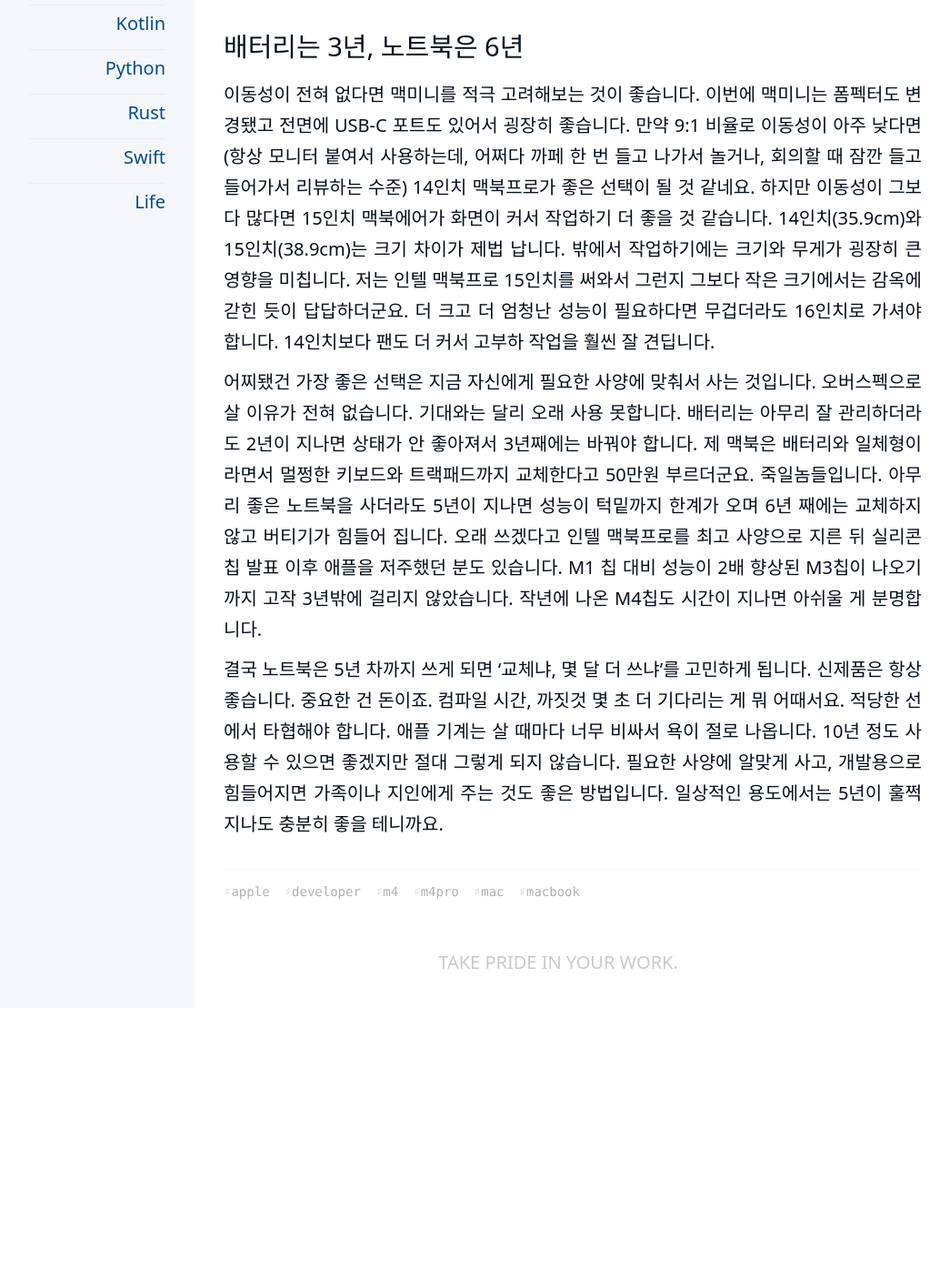
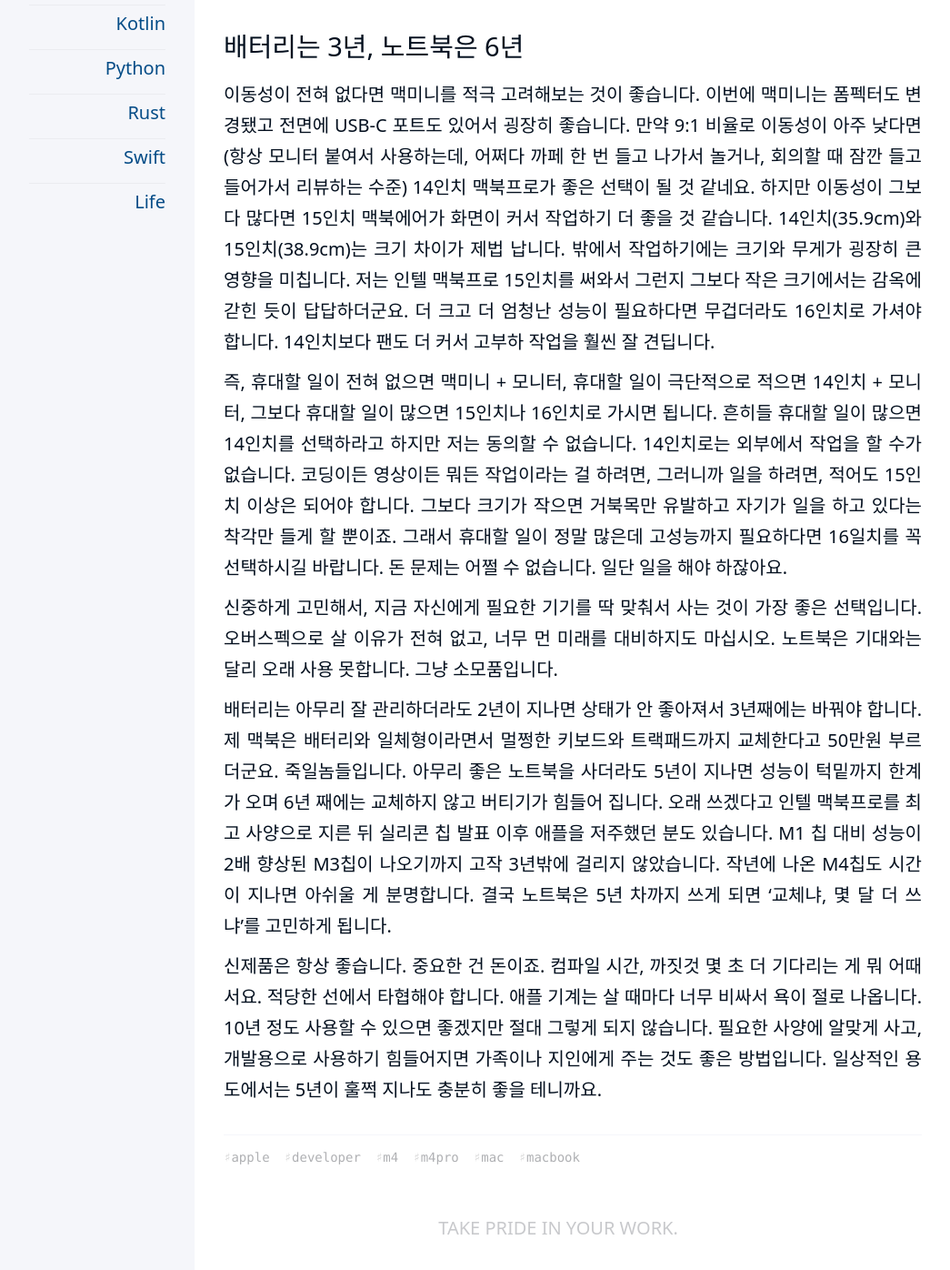
Before and after one commit to kiroshin/kiroshin.github.io, a Jekyll site: the page built from _posts/2025-03-24-macbook_for_dev.md, in a window 1280 px wide and 1400 px high, scrolled down 4244 px. Shown: the top 1396 px of the window at 91% size, without its empty margins (106-1151 px from the left). Built offline with Jekyll 4.4.1, drawn with Linux system fonts in a browser that asks for light colours; before the commit the page ends 5352 px from its top, so only the background shows below that.

Commit message:
Update 2025-03-24-macbook_for_dev.md

```diff
--- a/_posts/2025-03-24-macbook_for_dev.md
+++ b/_posts/2025-03-24-macbook_for_dev.md
@@ -54,6 +54,10 @@
 ## 배터리는 3년, 노트북은 6년
 이동성이 전혀 없다면 맥미니를 적극 고려해보는 것이 좋습니다. 이번에 맥미니는 폼펙터도 변경됐고 전면에 USB-C 포트도 있어서 굉장히 좋습니다. 만약 9:1 비율로 이동성이 아주 낮다면 (항상 모니터 붙여서 사용하는데, 어쩌다 까페 한 번 들고 나가서 놀거나, 회의할 때 잠깐 들고 들어가서 리뷰하는 수준) 14인치 맥북프로가 좋은 선택이 될 것 같네요. 하지만 이동성이 그보다 많다면 15인치 맥북에어가 화면이 커서 작업하기 더 좋을 것 같습니다. 14인치(35.9cm)와 15인치(38.9cm)는 크기 차이가 제법 납니다. 밖에서 작업하기에는 크기와 무게가 굉장히 큰 영향을 미칩니다. 저는 인텔 맥북프로 15인치를 써와서 그런지 그보다 작은 크기에서는 감옥에 갇힌 듯이 답답하더군요. 더 크고 더 엄청난 성능이 필요하다면 무겁더라도 16인치로 가셔야 합니다. 14인치보다 팬도 더 커서 고부하 작업을 훨씬 잘 견딥니다.
 
-어찌됐건 가장 좋은 선택은 지금 자신에게 필요한 사양에 맞춰서 사는 것입니다. 오버스펙으로 살 이유가 전혀 없습니다. 기대와는 달리 오래 사용 못합니다. 배터리는 아무리 잘 관리하더라도 2년이 지나면 상태가 안 좋아져서 3년째에는 바꿔야 합니다. 제 맥북은 배터리와 일체형이라면서 멀쩡한 키보드와 트랙패드까지 교체한다고 50만원 부르더군요. 죽일놈들입니다. 아무리 좋은 노트북을 사더라도 5년이 지나면 성능이 턱밑까지 한계가 오며 6년 째에는 교체하지 않고 버티기가 힘들어 집니다. 오래 쓰겠다고 인텔 맥북프로를 최고 사양으로 지른 뒤 실리콘 칩 발표 이후 애플을 저주했던 분도 있습니다. M1 칩 대비 성능이 2배 향상된 M3칩이 나오기까지 고작 3년밖에 걸리지 않았습니다. 작년에 나온 M4칩도 시간이 지나면 아쉬울 게 분명합니다.
+즉, 휴대할 일이 전혀 없으면 맥미니 + 모니터, 휴대할 일이 극단적으로 적으면 14인치 + 모니터, 그보다 휴대할 일이 많으면 15인치나 16인치로 가시면 됩니다. 흔히들 휴대할 일이 많으면 14인치를 선택하라고 하지만 저는 동의할 수 없습니다. 14인치로는 외부에서 작업을 할 수가 없습니다. 코딩이든 영상이든 뭐든 작업이라는 걸 하려면, 그러니까 일을 하려면, 적어도 15인치 이상은 되어야 합니다. 그보다 크기가 작으면 거북목만 유발하고 자기가 일을 하고 있다는 착각만 들게 할 뿐이죠. 그래서 휴대할 일이 정말 많은데 고성능까지 필요하다면 16일치를 꼭 선택하시길 바랍니다. 돈 문제는 어쩔 수 없습니다. 일단 일을 해야 하잖아요.
 
-결국 노트북은 5년 차까지 쓰게 되면 '교체냐, 몇 달 더 쓰냐'를 고민하게 됩니다. 신제품은 항상 좋습니다. 중요한 건 돈이죠. 컴파일 시간, 까짓것 몇 초 더 기다리는 게 뭐 어때서요. 적당한 선에서 타협해야 합니다. 애플 기계는 살 때마다 너무 비싸서 욕이 절로 나옵니다. 10년 정도 사용할 수 있으면 좋겠지만 절대 그렇게 되지 않습니다. 필요한 사양에 알맞게 사고, 개발용으로 힘들어지면 가족이나 지인에게 주는 것도 좋은 방법입니다. 일상적인 용도에서는 5년이 훌쩍 지나도 충분히 좋을 테니까요.
+신중하게 고민해서, 지금 자신에게 필요한 기기를 딱 맞춰서 사는 것이 가장 좋은 선택입니다. 오버스펙으로 살 이유가 전혀 없고, 너무 먼 미래를 대비하지도 마십시오. 노트북은 기대와는 달리 오래 사용 못합니다. 그냥 소모품입니다.
+
+배터리는 아무리 잘 관리하더라도 2년이 지나면 상태가 안 좋아져서 3년째에는 바꿔야 합니다. 제 맥북은 배터리와 일체형이라면서 멀쩡한 키보드와 트랙패드까지 교체한다고 50만원 부르더군요. 죽일놈들입니다. 아무리 좋은 노트북을 사더라도 5년이 지나면 성능이 턱밑까지 한계가 오며 6년 째에는 교체하지 않고 버티기가 힘들어 집니다. 오래 쓰겠다고 인텔 맥북프로를 최고 사양으로 지른 뒤 실리콘 칩 발표 이후 애플을 저주했던 분도 있습니다. M1 칩 대비 성능이 2배 향상된 M3칩이 나오기까지 고작 3년밖에 걸리지 않았습니다. 작년에 나온 M4칩도 시간이 지나면 아쉬울 게 분명합니다. 결국 노트북은 5년 차까지 쓰게 되면 '교체냐, 몇 달 더 쓰냐'를 고민하게 됩니다.
+
+신제품은 항상 좋습니다. 중요한 건 돈이죠. 컴파일 시간, 까짓것 몇 초 더 기다리는 게 뭐 어때서요. 적당한 선에서 타협해야 합니다. 애플 기계는 살 때마다 너무 비싸서 욕이 절로 나옵니다. 10년 정도 사용할 수 있으면 좋겠지만 절대 그렇게 되지 않습니다. 필요한 사양에 알맞게 사고, 개발용으로 사용하기 힘들어지면 가족이나 지인에게 주는 것도 좋은 방법입니다. 일상적인 용도에서는 5년이 훌쩍 지나도 충분히 좋을 테니까요.
```
